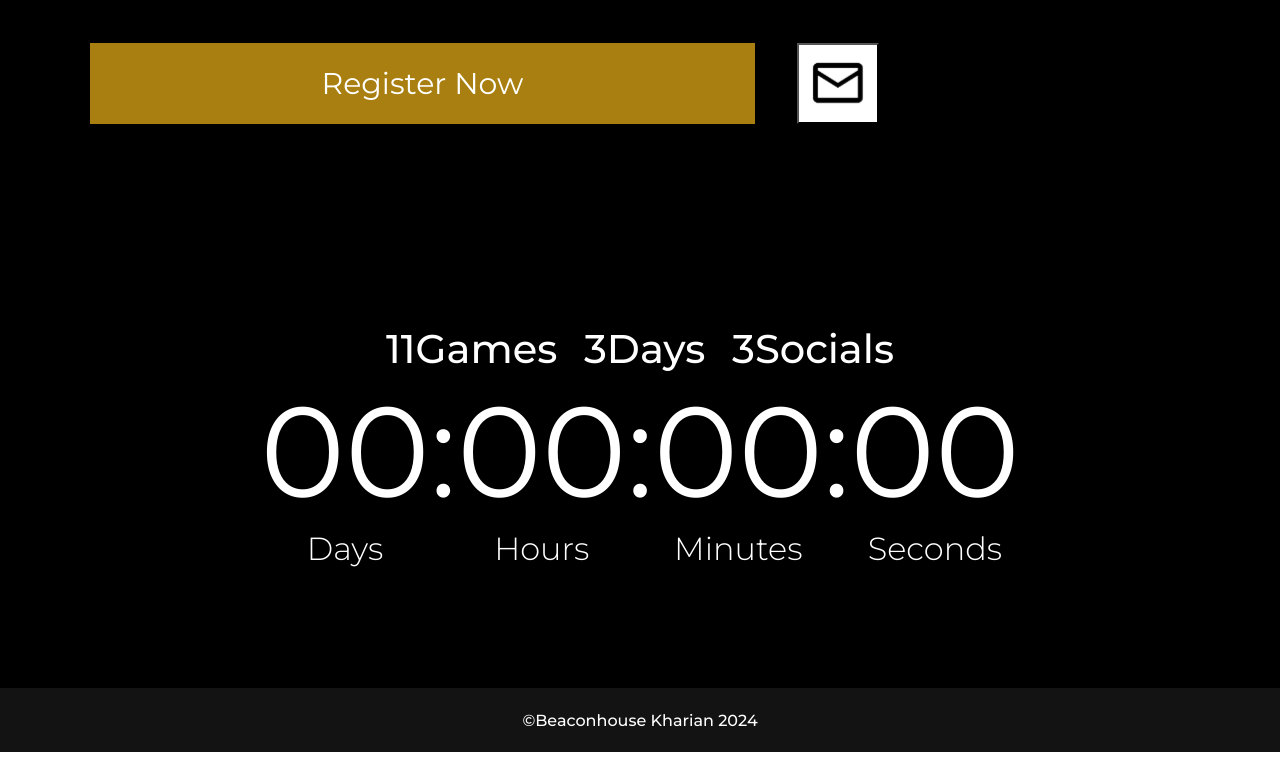
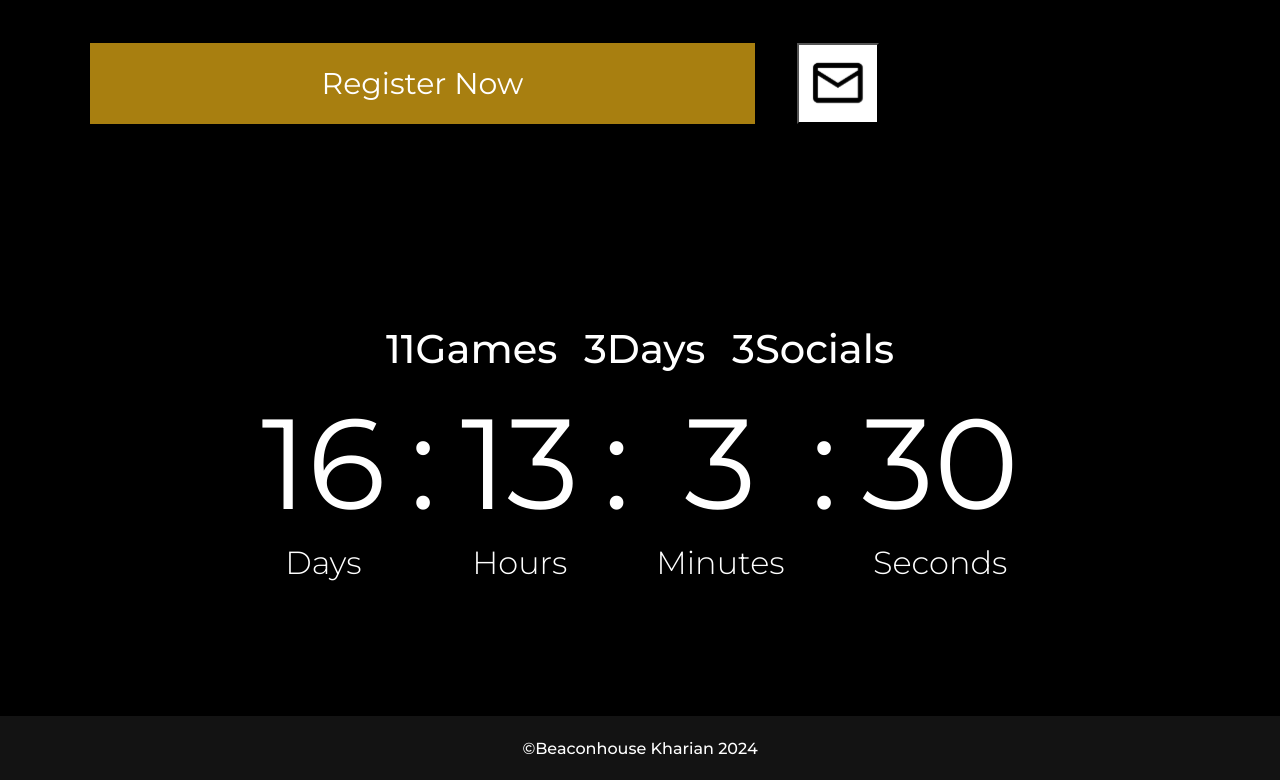
Before and after one commit to huzefazaheer/bcpolympiad, a React app: page / in a window 1280 px wide. Shown: the part 977-1757 px from the top of the page. Before the commit the page ends 1729 px from the top, so only its background shows below. Built offline with nearby package versions, Linux system fonts and the light colour scheme.

Commit message:
Added clock working

```diff
--- a/src/react/components/form/ordersummary.js
+++ b/src/react/components/form/ordersummary.js
@@ -94,7 +94,7 @@ export default function OrderSummary({ personData, setPersonData, setBill }) {
 						</td>
 					</tr>
 				</tbody>
-				<h5 style={"color=white"}>Your total amount is: PKR {calculateTotal()}</h5>
+				<h5 className="total">Your total amount is: PKR {calculateTotal()}</h5>
 			</div>
 		</>
 	)
--- a/src/react/pages/home/home.css
+++ b/src/react/pages/home/home.css
@@ -115,6 +115,7 @@ ul#clock li{
 	display: flex;
 	flex-direction: column;
 	align-items: center;
+	padding: 12px;
 }
 
 ul#clock p{
@@ -125,6 +126,7 @@ ul#clock p{
 ul#clock h4{
 	font-size: 32px;
 	color: white;
+	padding: 2px;
 }
 
 .location-sec {
--- a/src/react/pages/home/home.js
+++ b/src/react/pages/home/home.js
@@ -4,6 +4,18 @@ import './home.css'
 import logo from "../resources/logo.png"
 import locationtag from '../resources/location.svg'
 import emailicon from '../resources/emailicon.svg'
+import { useEffect, useState } from 'react'
+
+const countdownDate = new Date("2025-01-24T08:00:00")
+
+const getTimeRemaining = function(){
+	const total = countdownDate - new Date()
+	const days = Math.floor(total / (1000 * 60 * 60 * 24))
+	const hours = Math.floor((total / (1000 * 60 * 60 )) % 24)
+	const minutes = Math.floor((total / (1000 * 60 )) % 60)
+	const seconds = Math.floor((total / (1000)) % 60)
+	return {days, hours, minutes, seconds}
+}
 
 export default function Home() {
 	return (
@@ -63,7 +75,16 @@ function CallToAction() {
 
 function Time() {
 
-	let countDownDate = new Date("Jan 24, 2025 08:00:00").getTime();
+	const [timeLeft, setTimeLeft] = useState(() => (getTimeRemaining))
+
+	useEffect(()=>{
+		const timer = setInterval(() =>{
+			setTimeLeft(getTimeRemaining, 1000)
+		})
+		return ()=>{
+			clearInterval(timer)
+		}
+	})
 
 	return (
 		<>
@@ -72,28 +93,28 @@ function Time() {
 					11Games    3Days    3Socials
 				</h3>
 				<ul id="clock" className='montserrat regular'><li>
-					<p>00</p>
+					<p>{timeLeft.days}</p>
 					<h4>Days</h4>
 				</li>
 				<li>
 					<p>:</p>
 				</li>
 				<li>
-					<p>00</p>
+					<p>{timeLeft.hours}</p>
 					<h4>Hours</h4>
 				</li>
 				<li>
 					<p>:</p>
 				</li>
 				<li>
-					<p>00</p>
+					<p>{timeLeft.minutes}</p>
 					<h4>Minutes</h4>
 				</li>
 				<li>
 					<p>:</p>
 				</li>
 				<li>
-					<p>00</p>
+					<p>{timeLeft.seconds}</p>
 					<h4>Seconds</h4>
 				</li></ul>
 			</div>
--- a/src/react/pages/register/register.css
+++ b/src/react/pages/register/register.css
@@ -187,6 +187,10 @@ h5 {
 		padding: 16vh 4vw 4vh 4vw;
 	}
 
+	.total{
+		color: white;
+	}
+
 	.registersec h1 {
 		text-align: center;
 		font-size: 3rem;
```
Also changed, not shown: 1 other file (tests, documents, lock files or other folders).
